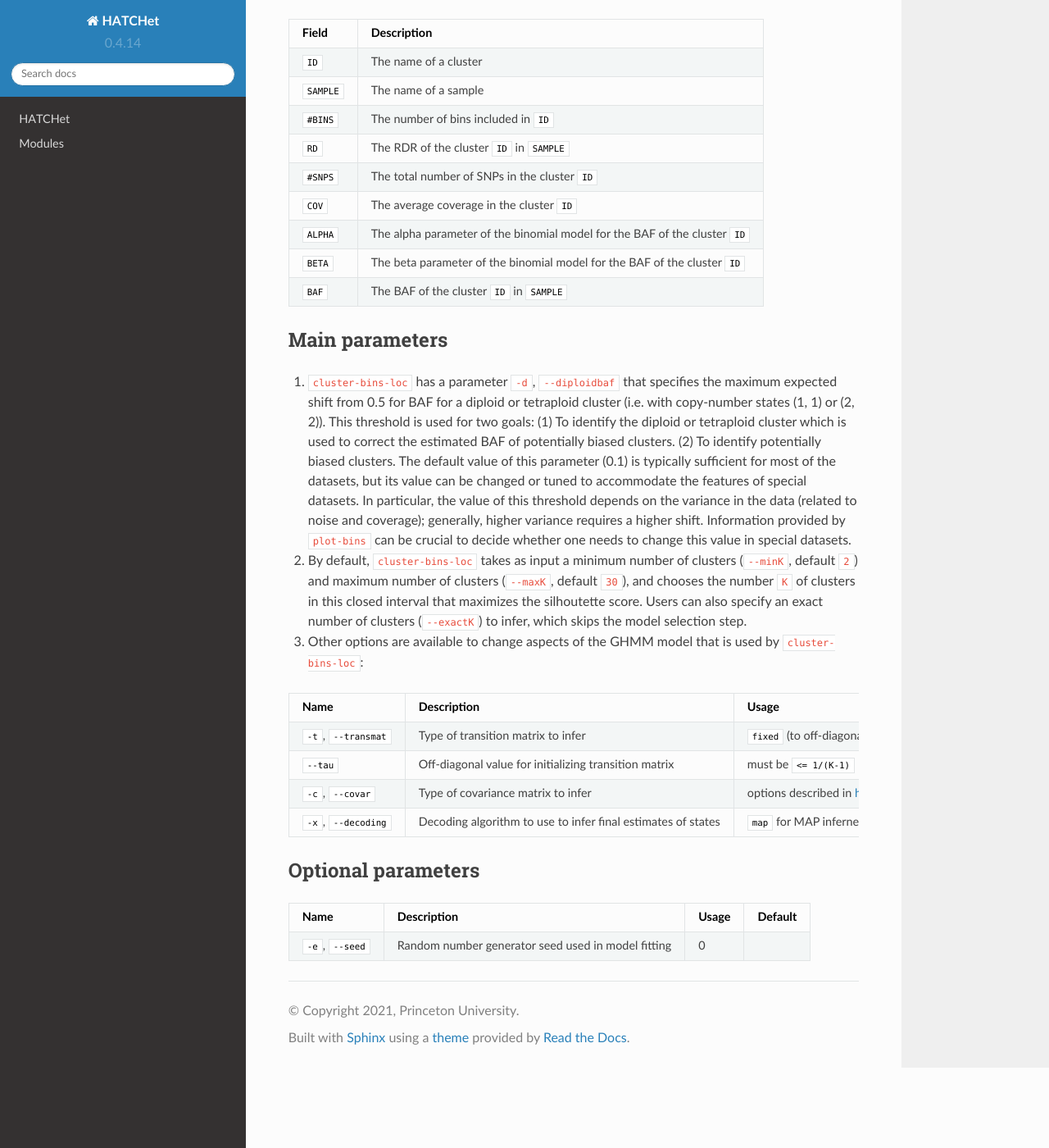
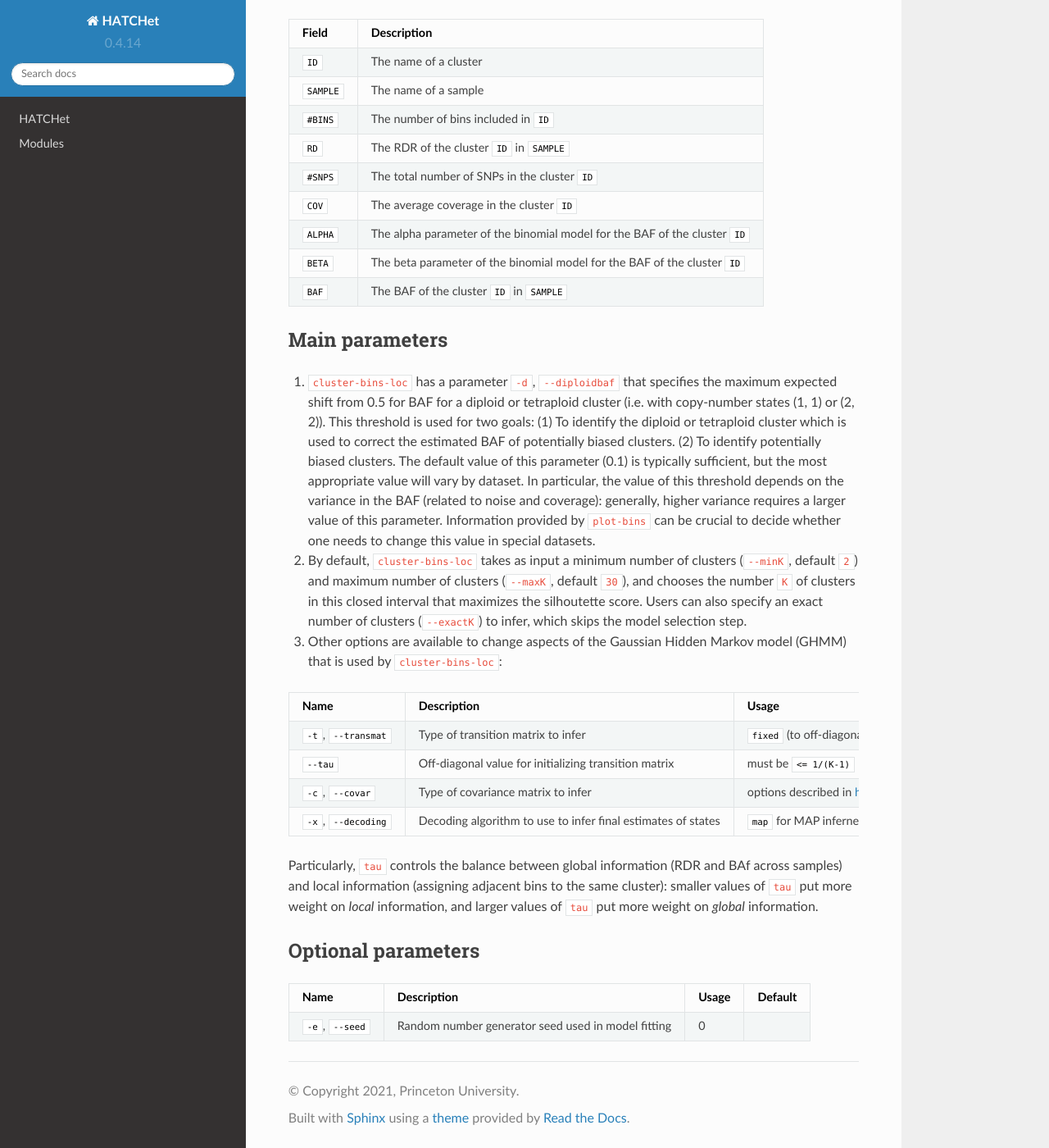
Before and after one commit to raphael-group/hatchet, a Sphinx documentation site: the page built from docs/source/doc_cluster_bins_loc.md, in a window 1280 px wide and 1400 px high, scrolled down 1076 px. Shown: the whole window at 82% size. Built offline with Sphinx 7.4.7 and the Read the Docs theme 2.0.0, drawn with Linux system fonts in a browser that asks for light colours; pages that are not in the unit, such as notebooks, are missing from menus; some of the changed text lies outside the part shown.

Commit message:
Update doc_cluster_bins_loc.md

```diff
--- a/docs/source/doc_cluster_bins_loc.md
+++ b/docs/source/doc_cluster_bins_loc.md
@@ -1,7 +1,7 @@
 # cluster-bins-loc
 
 This step globally clusters genomic bins along the entire genome and jointly across tumor samples.
-`cluster-bins-loc` clusters bins while also taking into account their locations on the genome to form clusters that tend to be contiguous genomic segments
+`cluster-bins-loc` clusters bins while also taking into account their locations on the genome to form clusters that tend to be contiguous genomic segments.
 The input/output files for `cluster-bins-loc` are exactly the same as those for `cluster-bins`.
 
 ## Input
@@ -47,13 +47,13 @@ The fields `#SNPS`, `COV`, `ALPHA`, and `BETA` are currently deprecated and thei
 ## Main parameters
 
 1. `cluster-bins-loc` has a parameter `-d`, `--diploidbaf` that specifies the maximum expected shift from 0.5 for BAF for a diploid or tetraploid cluster (i.e. with copy-number states (1, 1) or (2, 2)). This threshold is used for two goals: (1) To identify the diploid or tetraploid cluster which is used to correct the estimated BAF of potentially biased clusters. (2) To identify potentially biased clusters.
-The default value of this parameter (0.1) is typically sufficient for most of the datasets, but its value can be changed or tuned to accommodate the features of special datasets.
-In particular, the value of this threshold depends on the variance in the data (related to noise and coverage); generally, higher variance requires a higher shift.
+The default value of this parameter (0.1) is typically sufficient, but the most appropriate value will vary by dataset.
+In particular, the value of this threshold depends on the variance in the BAF (related to noise and coverage): generally, higher variance requires a larger value of this parameter.
 Information provided by `plot-bins` can be crucial to decide whether one needs to change this value in special datasets.
 
 2. By default, `cluster-bins-loc` takes as input a minimum number of clusters (`--minK`, default `2`) and maximum number of clusters (`--maxK`, default `30`), and chooses the number `K` of clusters in this closed interval that maximizes the silhoutette score. Users can also specify an exact number of clusters (`--exactK`) to infer, which skips the model selection step.
 
-3. Other options are available to change aspects of the GHMM model that is used by `cluster-bins-loc`:
+3. Other options are available to change aspects of the Gaussian Hidden Markov model (GHMM) that is used by `cluster-bins-loc`:
 
 | Name | Description | Usage | Default |
 |------|-------------|-------|---------|
@@ -62,6 +62,8 @@ Information provided by `plot-bins` can be crucial to decide whether one needs t
 | `-c`, `--covar` | Type of covariance matrix to infer | options described in [hmmlearn documentation](https://hmmlearn.readthedocs.io/en/latest/api.html#hmmlearn.hmm.GaussianHMM) | `diag` |
 | `-x`, `--decoding` | Decoding algorithm to use to infer final estimates of states | `map` for MAP infernece, `viterbi` for Viterbi algorithm | `map` |
 
+Particularly, `tau` controls the balance between global information (RDR and BAf across samples) and local information (assigning adjacent bins to the same cluster): smaller values of `tau` put more weight on *local* information, and larger values of `tau` put more weight on *global* information.
+
 ## Optional parameters
 
 | Name | Description | Usage | Default |
```
